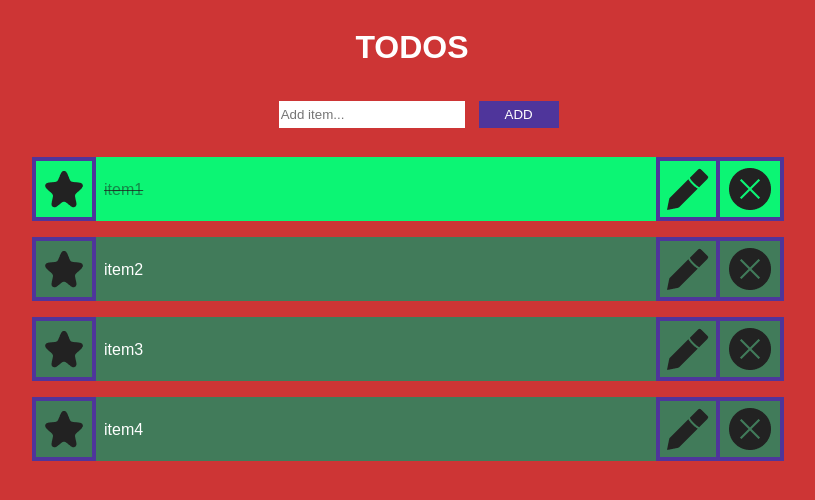
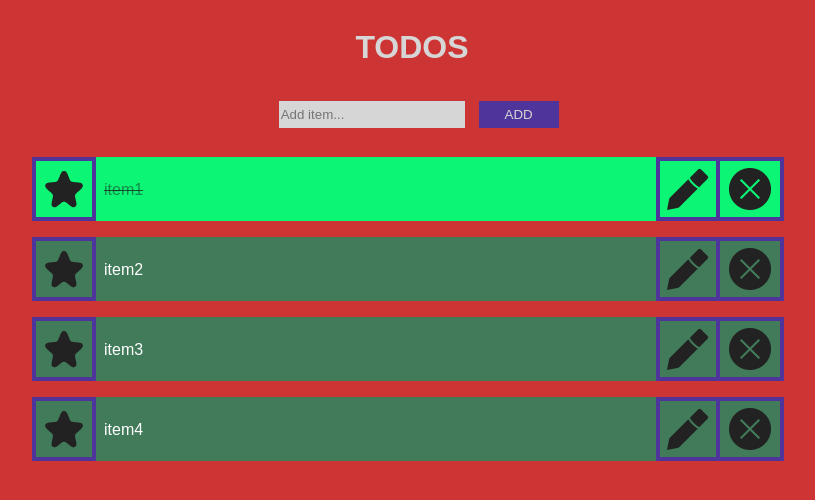
Before and after one commit to costik2020/0007-todo-or-not-todo-react, a React (Create React App) app: page / in a window 1280 px wide. Shown: the top 500 px of the page, without its empty margins (228-1043 px from the left). Built offline with nearby package versions, Linux system fonts and the light colour scheme.

Commit message:
Tinker with the color palete of the overal theme

```diff
--- a/src/index.css
+++ b/src/index.css
@@ -14,11 +14,12 @@ body {
 
 /*The title*/
 .todo-app h1{
-	color: #FFFFFF;
+	color: #D7D6D6;
 }
 
 /*Add item form*/
 form input {
+	background-color: #D7D6D6;
 	width: 14em;
 	height: 2em;
 	margin: 1em;
@@ -46,7 +47,7 @@ form button:active {
 }
 
 form .add-button {
-	color: #FFFFFF;
+	color: #D7D6D6;
 }
 
 /*Styles for the list of items*/
@@ -165,10 +166,11 @@ ul .star-is-true div  {
 
 /*Style when the item is eddited by the user*/
 ul .pen-edit-is-true div {
-	background-color: #FFFFFF;
+	background-color: #D7D6D6;
 }
 
 ul .pen-edit-is-true div input {
+	background-color: #D7D6D6;
 	border: none;
 	font-family: inherit;
 	font-size: 100%;
```
